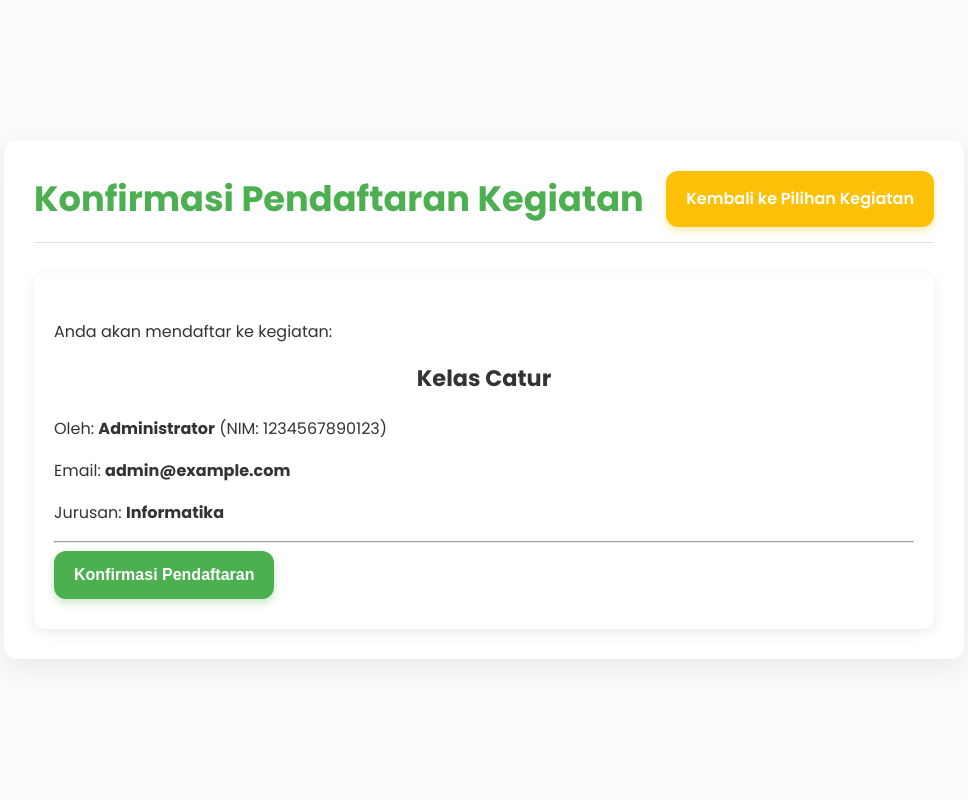
After one commit to OkitaUwU/kegiatan.github.io, a Flask app: a page that uses kegiatan/templates/register_kegiatan.html in a window 1280 px wide. The commit adds this page. Shown: the whole page, without its empty margins (156-1124 px from the left). Run offline with Flask 3, Linux system fonts and the light colour scheme; a user stored in the database is signed in.

Commit message:
update program untuk dashboard dan beberapa pembaruan

```diff
--- a/kegiatan/app.py
+++ b/kegiatan/app.py
@@ -11,6 +11,46 @@ app.secret_key = 'kunci_rahasia_untuk_sesi_yang_sangat_kuat_dan_unik' # Ganti de
 # Definisikan zona waktu WIB
 WIB_TIMEZONE = pytz.timezone('Asia/Jakarta')
 UTC_TIMEZONE = pytz.utc
+
+# Data kegiatan yang sudah disediakan
+ACTIVITIES = {
+    "Kelas Catur": {
+        "description": "Pelajari strategi catur dari dasar hingga mahir.",
+        "day_time": "Setiap Selasa, 16:00 - 18:00 WIB",
+        "image": "https://seputarpapua.com/wp-content/uploads/2023/11/Percasi-Mimika-Pertandingkan-Catur-Kelas-Junior-dan-Senior.webp" # Warna disesuaikan
+    },
+    "Futsal": {
+        "description": "Bergabung dalam tim futsal dan tingkatkan skill Anda.",
+        "day_time": "Setiap Rabu, 19:00 - 21:00 WIB",
+        "image": "https://jasakontraktorlapangan.id/wp-content/uploads/2023/02/Jasa-Pembuatan-Lapangan-Futsal-Serang.jpeg" # Warna disesuaikan
+    },
+    "Kelas Memasak": {
+        "description": "Eksplorasi resep-resep kuliner populer dan ciptakan hidangan lezat.",
+        "day_time": "Setiap Kamis, 14:00 - 16:00 WIB",
+        "image": "https://www.joyful-cooking.com/uploads/6/3/3/5/63359151/dscf9643_orig.jpg" # Warna disesuaikan
+    },
+    "Kelas Musik": {
+        "description": "Belajar instrumen favorit atau vokal dengan instruktur profesional.",
+        "day_time": "Setiap Jumat, 17:00 - 19:00 WIB",
+        "image": "https://interiorqu.id/wp-content/uploads/2022/10/IMG-20220702-WA0026.jpg" # Warna disesuaikan
+    },
+    "Voli": {
+        "description": "Gabung tim voli dan latih kemampuan spikes dan blocks.",
+        "day_time": "Setiap Sabtu, 10:00 - 12:00 WIB",
+        "image": "https://www.lantai-kayu.co.id/wp-content/uploads/2022/03/lapang-voli-outdoor.jpg" # Warna disesuaikan
+    },
+    "Badminton": {
+        "description": "Asah kelincahan Anda di lapangan badminton.",
+        "day_time": "Setiap Minggu, 09:00 - 11:00 WIB",
+        "image": "https://percepat.com/wp-content/uploads/2019/04/Ukuran-Lapangan-Bulu-Tangkis-1.jpg" # Warna disesuaikan
+    },
+    "Kelas Tari": {
+        "description": "Ekspresikan diri melalui berbagai genre tarian.",
+        "day_time": "Setiap Senin, 15:00 - 17:00 WIB",
+        "image": "https://galuhaprilina.wordpress.com/wp-content/uploads/2017/08/a8faf-annex-studio-e.jpg" # Warna disesuaikan
+    }
+}
+
 
 # Fungsi helper untuk mengonversi timestamp UTC dari DB ke string zona waktu lokal (WIB)
 def convert_utc_to_wib(utc_timestamp_str):
@@ -31,7 +71,7 @@ def convert_utc_to_wib(utc_timestamp_str):
 
 # Fungsi untuk mendapatkan koneksi ke database SQLite
 def get_db_connection():
-    conn = sqlite3.connect('event_registration.db')
+    conn = sqlite3.connect('kegiatan_registrasi.db') # NAMA DATABASE BERUBAH
     conn.row_factory = sqlite3.Row # Mengembalikan baris sebagai objek mirip dict
     return conn
 
@@ -146,7 +186,7 @@ def logout():
     flash('Anda berhasil keluar.', 'success')
     return redirect(url_for('login'))
 
-# Rute Utama/Dashboard Peserta (Menampilkan daftar peserta event)
+# Rute Utama/Dashboard Peserta (Menampilkan daftar pendaftaran kegiatan user tersebut)
 @app.route('/')
 def index():
     if not session.get('logged_in'):
@@ -154,13 +194,15 @@ def index():
         return redirect(url_for('login'))
 
     conn = get_db_connection()
-    # Mengambil semua peserta event, join dengan tabel users untuk mendapatkan detail NIM dan Jurusan
+    # Mengambil pendaftaran kegiatan khusus untuk user yang sedang login
+    user_id = session['user_id']
     participants_raw = conn.execute('''
         SELECT p.id, u.name, u.email, u.nim, u.jurusan, p.activity_type, p.registration_date
         FROM participants p
         JOIN users u ON p.user_id = u.id
+        WHERE p.user_id = ?
         ORDER BY p.registration_date DESC
-    ''').fetchall()
+    ''', (user_id,)).fetchall() # Filter berdasarkan user_id
     conn.close()
 
     participants_converted = []
@@ -171,24 +213,53 @@ def index():
 
     return render_template('index.html', participants=participants_converted)
 
-# Rute Form Pendaftaran Event (Bukan registrasi akun)
-@app.route('/register_event', methods=['GET', 'POST'])
-def register_participant():
+
+# Rute untuk melihat semua kegiatan dan mendaftar
+@app.route('/activities')
+def browse_activities():
     if not session.get('logged_in'):
-        flash('Anda harus masuk untuk mendaftar event.', 'error')
+        flash('Anda harus masuk untuk melihat kegiatan.', 'error')
         return redirect(url_for('login'))
 
+    conn = get_db_connection()
+    # Hitung total peserta per kegiatan
+    activity_counts_raw = conn.execute('SELECT activity_type, COUNT(*) AS total FROM participants GROUP BY activity_type').fetchall()
+    activity_counts_dict = {row['activity_type']: row['total'] for row in activity_counts_raw}
+    conn.close()
+
+    # Gabungkan data ACTIVITIES dengan jumlah peserta
+    activities_with_counts = {}
+    for name, data in ACTIVITIES.items():
+        activities_with_counts[name] = {
+            **data, # Salin semua data dari ACTIVITIES
+            "participant_count": activity_counts_dict.get(name, 0) # Tambahkan jumlah peserta, default 0
+        }
+
+    return render_template('activities_browse.html', activities=activities_with_counts)
+
+
+# Rute Form Pendaftaran Kegiatan (Bukan registrasi akun)
+@app.route('/register_kegiatan', methods=['GET', 'POST']) # NAMA RUTE BERUBAH
+def register_kegiatan(): # NAMA FUNGSI BERUBAH
+    if not session.get('logged_in'):
+        flash('Anda harus masuk untuk mendaftar kegiatan.', 'error')
+        return redirect(url_for('login'))
+
+    # Ambil activity_name dari parameter URL jika GET request, atau dari form jika POST
+    activity_name_from_param = request.args.get('activity_name')
+
     if request.method == 'POST':
-        activity_type = request.form['activity_type']
+        activity_type = request.form.get('activity_type') # Ambil dari hidden input di form
+
+        if not activity_type:
+            flash('Pilih jenis kegiatan yang valid!', 'error')
+            return redirect(url_for('browse_activities')) # Kembali ke browse jika tidak ada kegiatan
+
         user_id = session['user_id']
         name = session['user_name']
         email = session['user_email']
         nim = session['user_nim']
         jurusan = session['user_jurusan']
-
-        if not activity_type:
-            flash('Pilih jenis kegiatan!', 'error')
-            return redirect(url_for('register_participant'))
 
         conn = get_db_connection()
         try:
@@ -197,23 +268,29 @@ def register_participant():
                                         (user_id, activity_type)).fetchone()
             if existing_reg:
                 flash(f'Anda sudah terdaftar di kegiatan "{activity_type}" ini.', 'error')
-                return redirect(url_for('register_participant'))
+                return redirect(url_for('index')) # Kembali ke dashboard jika sudah terdaftar
 
             conn.execute('INSERT INTO participants (user_id, name, email, nim, jurusan, activity_type) VALUES (?, ?, ?, ?, ?, ?)',
                          (user_id, name, email, nim, jurusan, activity_type))
             conn.commit()
-            flash(f'Registrasi event "{activity_type}" berhasil!', 'success')
-            return redirect(url_for('index')) # Redirect ke dashboard utama setelah daftar event
+            flash(f'Registrasi kegiatan "{activity_type}" berhasil!', 'success')
+            return redirect(url_for('index')) # Redirect ke dashboard utama setelah daftar kegiatan
         except Exception as e:
-            flash(f'Terjadi kesalahan saat mendaftar event: {str(e)}', 'error')
-            return redirect(url_for('register_participant'))
+            flash(f'Terjadi kesalahan saat mendaftar kegiatan: {str(e)}', 'error')
+            return redirect(url_for('browse_activities')) # Kembali ke browse jika ada error
         finally:
             conn.close()
 
-    # Untuk GET request, tampilkan form pendaftaran event
-    return render_template('register_event.html')
+    # Untuk GET request (dari halaman browse_activities)
+    if activity_name_from_param and activity_name_from_param in ACTIVITIES:
+        return render_template('register_kegiatan.html', activity_name=activity_name_from_param) # NAMA TEMPLATE BERUBAH
+    else:
+        # Jika tidak ada activity_name yang valid, arahkan ke halaman browse
+        flash('Pilih kegiatan terlebih dahulu.', 'info')
+        return redirect(url_for('browse_activities'))
 
-# Rute untuk melihat daftar peserta dan total per kegiatan (sama dengan /participants_list)
+
+# Rute untuk melihat SEMUA daftar peserta dan total per kegiatan (untuk admin/public view)
 @app.route('/participants_list')
 def list_participants():
     if not session.get('logged_in'):
@@ -221,7 +298,7 @@ def list_participants():
         return redirect(url_for('login'))
 
     conn = get_db_connection()
-    # Mengambil semua peserta event, join dengan tabel users untuk mendapatkan detail NIM dan Jurusan
+    # Mengambil semua peserta kegiatan, join dengan tabel users untuk mendapatkan detail NIM dan Jurusan
     participants_raw = conn.execute('''
         SELECT p.id, u.name, u.email, u.nim, u.jurusan, p.activity_type, p.registration_date
         FROM participants p
@@ -250,7 +327,7 @@ def admin_dashboard():
         return redirect(url_for('index'))
 
     conn = get_db_connection()
-    # Mengambil semua peserta event, join dengan tabel users untuk mendapatkan detail NIM dan Jurusan
+    # Mengambil semua peserta kegiatan, join dengan tabel users untuk mendapatkan detail NIM dan Jurusan
     all_participants_raw = conn.execute('''
         SELECT p.id, u.name, u.email, u.nim, u.jurusan, p.activity_type, p.registration_date
         FROM participants p
@@ -275,8 +352,8 @@ def admin_dashboard():
 if __name__ == '__main__':
     # Hapus database lama jika ada untuk memulai bersih (khusus development)
     # Anda bisa mengomentari ini untuk menjaga data jika ingin mempertahankan data
-    if os.path.exists('event_registration.db'):
-        os.remove('event_registration.db')
+    if os.path.exists('kegiatan_registrasi.db'): # NAMA DATABASE BERUBAH
+        os.remove('kegiatan_registrasi.db') # NAMA DATABASE BERUBAH
 
     init_db()
 
--- a/kegiatan/static/css/style.css
+++ b/kegiatan/static/css/style.css
@@ -1,17 +1,17 @@
-/* static/css/style.css - Desain Modern, Lebih Terang untuk Anak Muda */
+/* static/css/style.css - Desain Modern, Lebih Terang & Kaya Fitur untuk Anak Muda */
 @import url('https://fonts.googleapis.com/css2?family=Poppins:wght@300;400;500;600;700&display=swap');
 
 :root {
-    --primary-color: #60A5FA; /* Biru cerah, lebih terang dari sebelumnya */
-    --secondary-color: #34D399; /* Hijau tosca cerah */
-    --accent-color: #FBBF24; /* Oranye cerah */
-    --text-dark: #2D3748; /* Teks sedikit lebih gelap untuk kontras */
+    --primary-color: #4CAF50; /* Hijau cerah, lebih segar */
+    --secondary-color: #FFC107; /* Kuning cerah untuk aksen */
+    --accent-color: #03A9F4; /* Biru langit cerah */
+    --text-dark: #333333;
     --text-light: #ffffff;
-    --bg-light: #F9FAFB; /* Latar belakang sangat terang, hampir putih */
+    --bg-light: #FBFBFB; /* Latar belakang sangat terang */
     --card-bg: #ffffff;
-    --border-color: #E2E8F0; /* Border lebih terang */
-    --shadow-light: rgba(0, 0, 0, 0.05); /* Bayangan lebih ringan */
-    --shadow-medium: rgba(0, 0, 0, 0.1); /* Bayangan sedang yang lebih ringan */
+    --border-color: #E0E0E0;
+    --shadow-light: rgba(0, 0, 0, 0.08);
+    --shadow-medium: rgba(0, 0, 0, 0.15);
     --radius-soft: 12px;
     --spacing-xs: 8px;
     --spacing-sm: 15px;
@@ -40,7 +40,7 @@ body {
     border-radius: var(--radius-soft);
     box-shadow: 0 var(--spacing-xs) var(--spacing-lg) var(--shadow-light);
     width: 90%;
-    max-width: 800px;
+    max-width: 960px; /* Lebih lebar untuk menampung grid kegiatan */
     margin: auto;
     box-sizing: border-box;
 }
@@ -153,36 +153,36 @@ select:focus {
     font-weight: 600;
     transition: background-color 0.2s ease, transform 0.1s ease, box-shadow 0.2s ease;
     text-decoration: none;
-    box-shadow: 0 4px 8px rgba(96, 165, 250, 0.3); /* Bayangan tombol lebih cerah */
+    box-shadow: 0 4px 8px rgba(76, 175, 80, 0.3); /* Bayangan tombol lebih cerah dari primary */
 }
 
 .btn:hover {
-    background-color: #4C8EDD; /* Slightly darker primary */
+    background-color: #43A047; /* Slightly darker primary */
     transform: translateY(-2px);
-    box-shadow: 0 6px 12px rgba(96, 165, 250, 0.4);
+    box-shadow: 0 6px 12px rgba(76, 175, 80, 0.4);
 }
 
 .btn:active {
     transform: translateY(0);
-    box-shadow: 0 2px 4px rgba(96, 165, 250, 0.2);
-    background-color: #3B7DC4;
+    box-shadow: 0 2px 4px rgba(76, 175, 80, 0.2);
+    background-color: #388E3C;
 }
 
 .btn-secondary {
     background-color: var(--secondary-color);
-    box-shadow: 0 4px 8px rgba(52, 211, 153, 0.3);
+    box-shadow: 0 4px 8px rgba(255, 193, 7, 0.3);
 }
 
 .btn-secondary:hover {
-    background-color: #2CB382; /* Slightly darker secondary */
+    background-color: #FFB300; /* Slightly darker secondary */
     transform: translateY(-2px);
-    box-shadow: 0 6px 12px rgba(52, 211, 153, 0.4);
+    box-shadow: 0 6px 12px rgba(255, 193, 7, 0.4);
 }
 
 .btn-secondary:active {
     transform: translateY(0);
-    box-shadow: 0 2px 4px rgba(52, 211, 153, 0.2);
-    background-color: #249A6E;
+    box-shadow: 0 2px 4px rgba(255, 193, 7, 0.2);
+    background-color: #FF8F00;
 }
 
 .flash-message {
--- a/kegiatan/templates/activities_browse.html
+++ b/kegiatan/templates/activities_browse.html
@@ -3,7 +3,7 @@
 <head>
     <meta charset="UTF-8">
     <meta name="viewport" content="width=device-width, initial-scale=1.0">
-    <title>Jelajahi Kegiatan Event</title>
+    <title>Jelajahi Kegiatan</title>
     <link rel="stylesheet" href="{{ url_for('static', filename='css/style.css') }}">
     <!-- Font Awesome untuk ikon orang -->
     <link rel="stylesheet" href="https://cdnjs.cloudflare.com/ajax/libs/font-awesome/6.0.0-beta3/css/all.min.css">
@@ -11,7 +11,7 @@
 <body>
     <div class="container">
         <div class="header">
-            <h1>Jelajahi Kegiatan Event</h1>
+            <h1>Jelajahi Kegiatan</h1>
             <a href="{{ url_for('index') }}" class="btn btn-secondary">Kembali ke Dashboard</a>
         </div>
 
@@ -41,7 +41,7 @@
                         <i class="fas fa-users"></i>
                         <span>{{ activity_data.participant_count }} Peserta</span>
                     </div>
-                    <form action="{{ url_for('register_event', activity_name=activity_name) }}" method="get">
+                    <form action="{{ url_for('register_kegiatan', activity_name=activity_name) }}" method="get">
                         <button type="submit" class="btn">Daftar</button>
                     </form>
                 </div>
--- a/kegiatan/templates/login.html
+++ b/kegiatan/templates/login.html
@@ -3,13 +3,13 @@
 <head>
     <meta charset="UTF-8">
     <meta name="viewport" content="width=device-width, initial-scale=1.0">
-    <title>Login</title>
+    <title>Login Akun Kegiatan</title>
     <link rel="stylesheet" href="{{ url_for('static', filename='css/style.css') }}">
 </head>
 <body>
     <div class="container">
         <div class="header">
-            <h1>Login Akun Event</h1>
+            <h1>Login Akun Kegiatan</h1>
             <a href="{{ url_for('register') }}" class="btn btn-secondary">Belum Punya Akun? Daftar</a>
         </div>
 
--- a/kegiatan/templates/register.html
+++ b/kegiatan/templates/register.html
@@ -3,13 +3,13 @@
 <head>
     <meta charset="UTF-8">
     <meta name="viewport" content="width=device-width, initial-scale=1.0">
-    <title>Daftar Akun Event</title>
+    <title>Daftar Akun Kegiatan</title>
     <link rel="stylesheet" href="{{ url_for('static', filename='css/style.css') }}">
 </head>
 <body>
     <div class="container">
         <div class="header">
-            <h1>Daftar Akun Event</h1>
+            <h1>Daftar Akun Kegiatan</h1>
             <a href="{{ url_for('login') }}" class="btn btn-secondary">Sudah Punya Akun? Login</a>
         </div>
 
--- /dev/null
+++ b/kegiatan/templates/register_kegiatan.html
@@ -0,0 +1,38 @@
+<!DOCTYPE html>
+<html lang="id">
+<head>
+    <meta charset="UTF-8">
+    <meta name="viewport" content="width=device-width, initial-scale=1.0">
+    <title>Konfirmasi Pendaftaran Kegiatan</title>
+    <link rel="stylesheet" href="{{ url_for('static', filename='css/style.css') }}">
+</head>
+<body>
+    <div class="container">
+        <div class="header">
+            <h1>Konfirmasi Pendaftaran Kegiatan</h1>
+            <a href="{{ url_for('browse_activities') }}" class="btn btn-secondary">Kembali ke Pilihan Kegiatan</a>
+        </div>
+
+        {% with messages = get_flashed_messages(with_categories=true) %}
+        {% if messages %}
+            {% for category, message in messages %}
+            <div class="flash-message {{ category }}">{{ message }}</div>
+            {% endfor %}
+        {% endif %}
+        {% endwith %}
+
+        <form method="post">
+            <p>Anda akan mendaftar ke kegiatan:</p>
+            <h3><strong>{{ activity_name }}</strong></h3>
+            <p>Oleh: <strong>{{ session.get('user_name', 'Tamu') }}</strong> (NIM: {{ session.get('user_nim', '-') }})</p>
+            <p>Email: <strong>{{ session.get('user_email', '-') }}</strong></p>
+            <p>Jurusan: <strong>{{ session.get('user_jurusan', '-') }}</strong></p>
+
+            <hr>
+
+            <input type="hidden" name="activity_type" value="{{ activity_name }}">
+            <button type="submit" class="btn">Konfirmasi Pendaftaran</button>
+        </form>
+    </div>
+</body>
+</html>
```
Also changed, not shown: other parts of kegiatan/static/css/style.css (+102 -14 lines), kegiatan/templates/admin_dashboard.html (+11 -15 lines), kegiatan/templates/index.html (+15 -14 lines), kegiatan/templates/participants.html (+10 -13 lines), kegiatan/kegiatan_registrasi.db (added).
